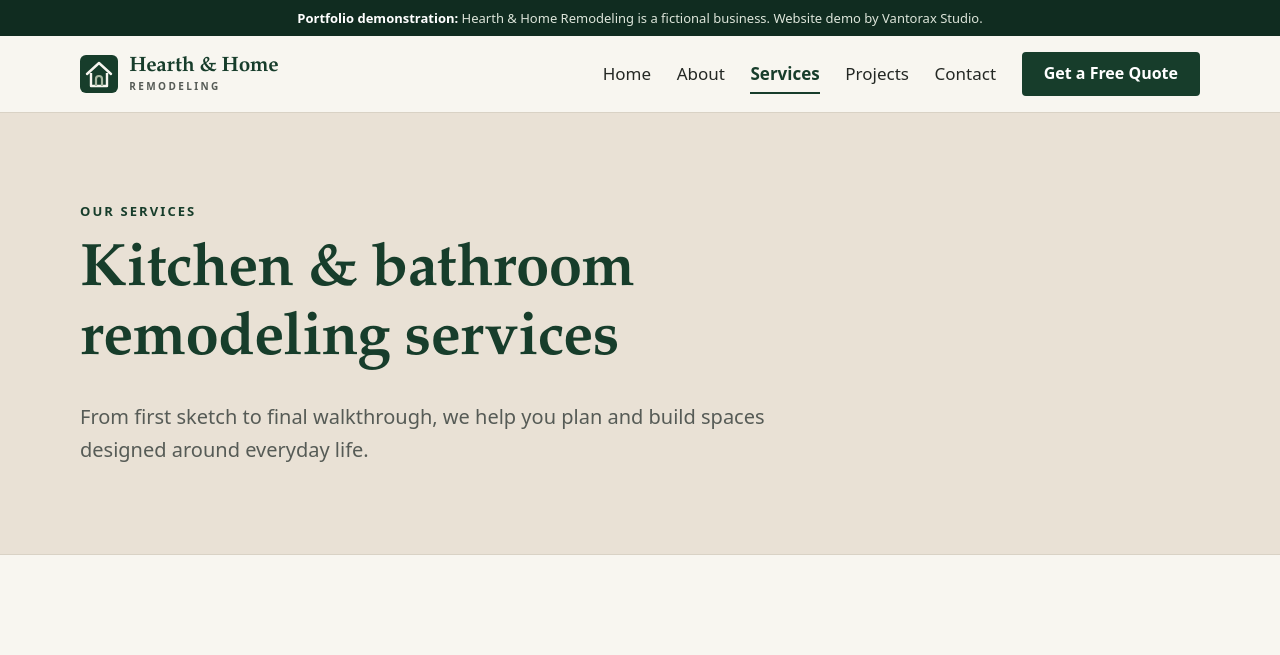
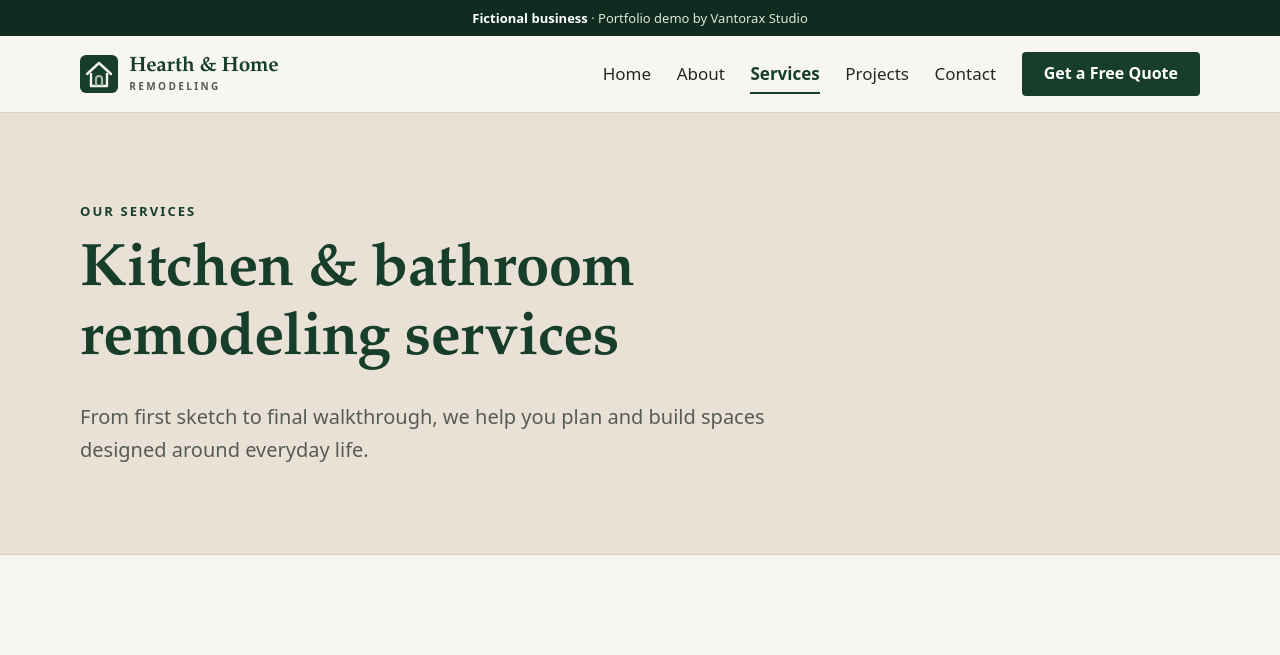
Before and after one commit to vantoraxstudio/hearth-home-remodeling, a plain HTML site: page services.html in a window 1280 px wide. Shown: the top 655 px of the page. Drawn offline with Linux system fonts and the light colour scheme.

Commit message:
Update demo-bar text in services.html

```diff
--- a/services.html
+++ b/services.html
@@ -15,7 +15,7 @@
 </head>
 <body>
   <a class="skip-link" href="#main">Skip to main content</a>
-  <div class="demo-bar" role="note"><strong>Portfolio demonstration:</strong> Hearth &amp; Home Remodeling is a fictional business. Website demo by Vantorax Studio.</div>
+  <div class="demo-bar" role="note"><strong>Fictional business</strong> &middot; Portfolio demo by Vantorax Studio</div>
   <header class="site-header">
     <div class="container header-inner">
       <a class="brand" href="index.html" aria-label="Hearth &amp; Home Remodeling, home page">
```
